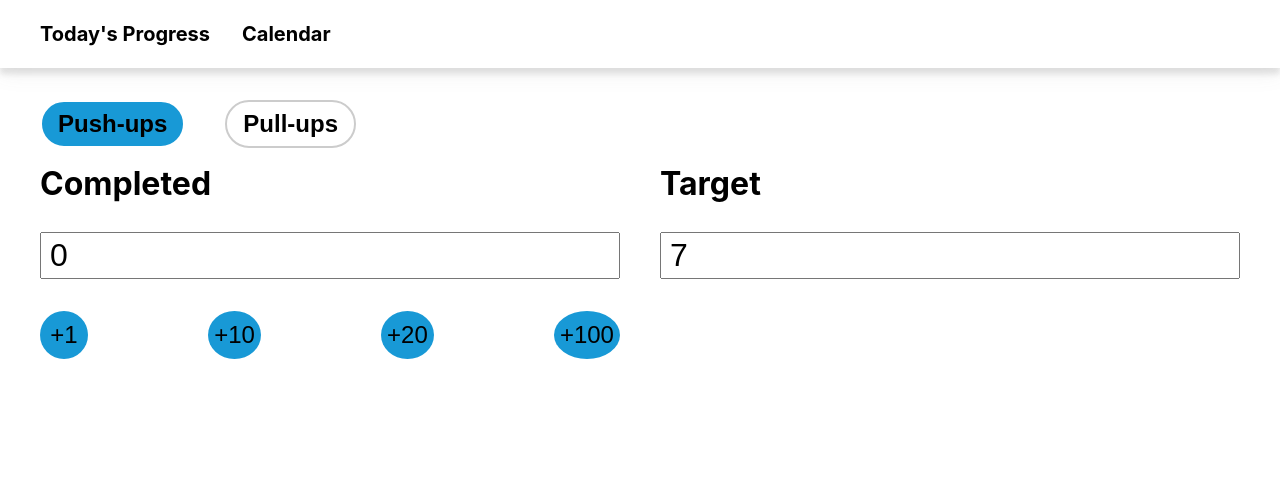
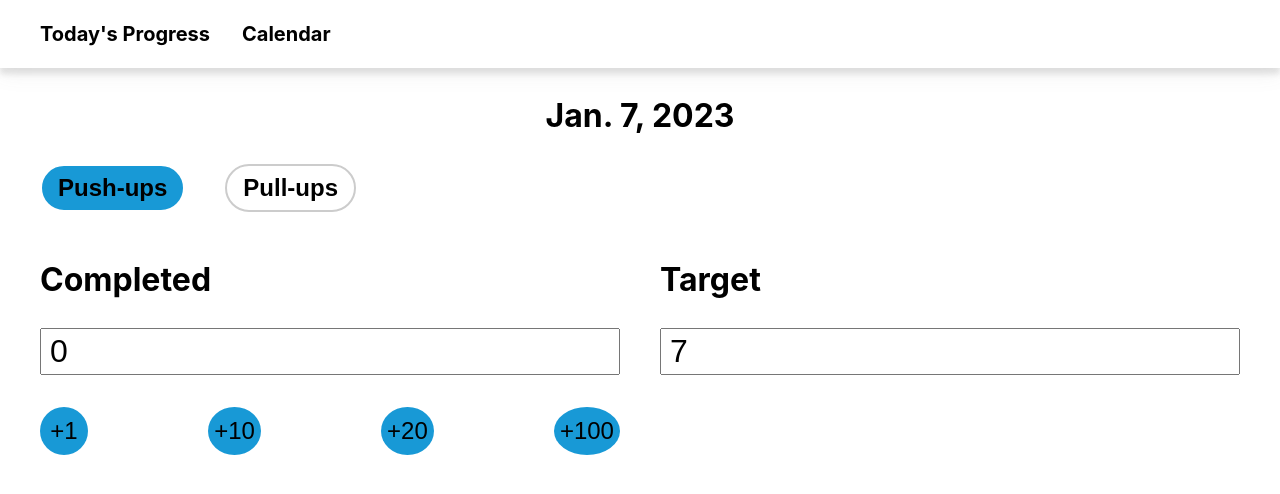
Before and after one commit to Zevgon/workout_tracker, a React (Create React App) app: page /#/progress/push-ups in a window 1280 px wide. Shown: the top 494 px of the page. Built offline with nearby package versions, Linux system fonts and the light colour scheme.

Commit message:
add date at top

```diff
--- a/src/routes/DailyProgress/DailyProgress.tsx
+++ b/src/routes/DailyProgress/DailyProgress.tsx
@@ -1,9 +1,11 @@
+import moment from "moment";
 import { matchPath, Outlet, useLocation, useNavigate } from "react-router-dom";
 import styled from "styled-components";
 import { ACTIVITIES } from "../../App";
 
 const ActivityProgressContainer = styled.div`
   margin-top: 20px;
+  width: 100%;
 `;
 
 const ActivitySelectorContainer = styled.div`
@@ -23,6 +25,13 @@ const ActivityChip = styled.button<{ selected: boolean }>`
   border-radius: 100px;
   padding: 8px 16px;
   cursor: pointer;
+`;
+
+const Container = styled.div`
+  display: flex;
+  flex-direction: column;
+  row-gap: 32px;
+  align-items: center;
 `;
 
 const ActivitySelector = () => {
@@ -52,11 +61,12 @@ const ActivitySelector = () => {
 
 export const ProgressPage = () => {
   return (
-    <div>
+    <Container>
+      <h1>{moment().format("MMM. D, yyyy")}</h1>
       <ActivitySelector />
       <ActivityProgressContainer>
         <Outlet />
       </ActivityProgressContainer>
-    </div>
+    </Container>
   );
 };
```
